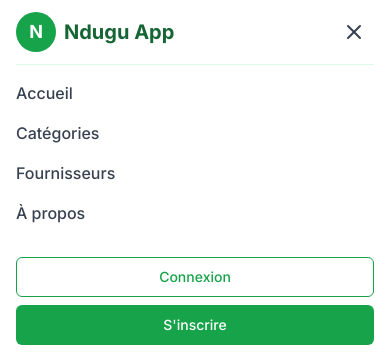
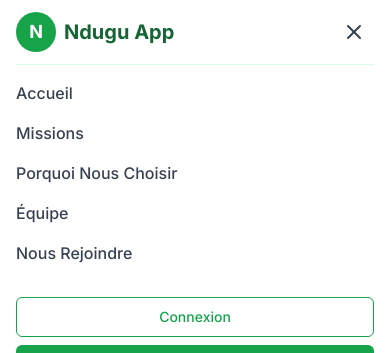
Before and after one commit to Marseille93/nduggu_app_web, a Next.js app: page / in a window 390 px wide. Both pictures are taken after a click on the button 354 px from the left and 32 px from the top of the page. Shown: the top 353 px of the page. Built offline with nearby package versions, Linux system fonts and the light colour scheme.

Commit message:
Modif Navigation mobile

```diff
--- a/components/layout/header.tsx
+++ b/components/layout/header.tsx
@@ -40,31 +40,31 @@ export function Header() {
 						{/* Navigation Desktop */}
 						<nav className="hidden md:flex space-x-8">
 							<Link
-								href="http://localhost:3000/#Accueil"
+								href="https://nduggu-app-web.vercel.app/#Accueil"
 								className="text-gray-700 hover:text-green-600 transition-colors duration-200 font-medium"
 							>
 								Accueil
 							</Link>
 							<Link
-								href="http://localhost:3000/#Missions"
+								href="https://nduggu-app-web.vercel.app/#Missions"
 								className="text-gray-700 hover:text-green-600 transition-colors duration-200 font-medium"
 							>
 								Missions
 							</Link>
 							<Link
-								href="http://localhost:3000/#Why"
+								href="https://nduggu-app-web.vercel.app/#Why"
 								className="text-gray-700 hover:text-green-600 transition-colors duration-200 font-medium"
 							>
 								Pourquoi nous choisir
 							</Link>
 							<Link
-								href="http://localhost:3000/#Equipe"
+								href="https://nduggu-app-web.vercel.app/#Equipe"
 								className="text-gray-700 hover:text-green-600 transition-colors duration-200 font-medium"
 							>
 								Équipe
 							</Link>
 							<Link
-								href="http://localhost:3000/#Join"
+								href="https://nduggu-app-web.vercel.app/#Join"
 								className="text-gray-700 hover:text-green-600 transition-colors duration-200 font-medium"
 							>
 								Nous Rejoindre
@@ -108,28 +108,34 @@ export function Header() {
 						<div className="md:hidden py-4 border-t border-green-100">
 							<nav className="flex flex-col space-y-4">
 								<Link
-									href="#Accueil"
+									href="https://nduggu-app-web.vercel.app/#Accueil"
 									className="text-gray-700 hover:text-green-600 font-medium"
 								>
 									Accueil
 								</Link>
 								<Link
-									href="/categories"
+									href="https://nduggu-app-web.vercel.app/#Missions"
 									className="text-gray-700 hover:text-green-600 font-medium"
 								>
-									Catégories
+									Missions
 								</Link>
 								<Link
-									href="/fournisseurs"
+									href="https://nduggu-app-web.vercel.app/#Why"
 									className="text-gray-700 hover:text-green-600 font-medium"
 								>
-									Fournisseurs
+									Porquoi Nous Choisir
 								</Link>
 								<Link
-									href="/a-propos"
+									href="https://nduggu-app-web.vercel.app/#Equipe"
 									className="text-gray-700 hover:text-green-600 font-medium"
 								>
-									À propos
+									Équipe
+								</Link>
+								<Link
+									href="https://nduggu-app-web.vercel.app/#Join"
+									className="text-gray-700 hover:text-green-600 font-medium"
+								>
+									Nous Rejoindre
 								</Link>
 								<div className="flex flex-col space-y-2 pt-4">
 									<Button
```
